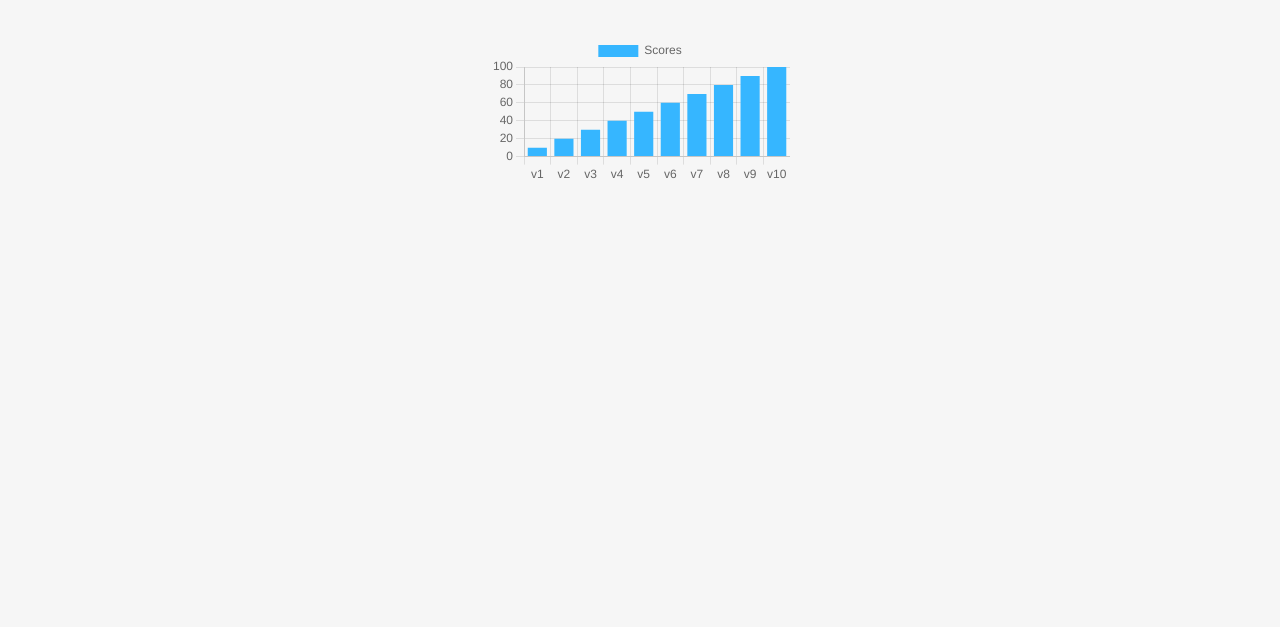
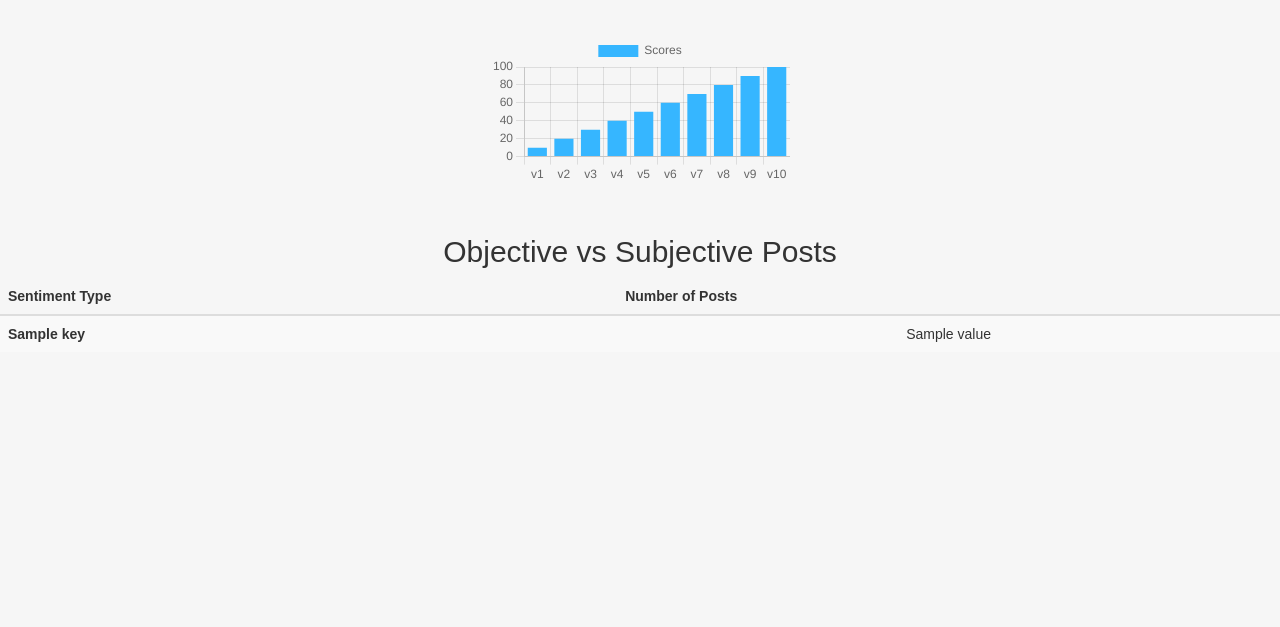
Before and after one commit to kish0620/410-Final-Project, a Flask app: template templates/index.html in a window 1280 px wide. Shown: the part 655-1282 px from the top of the page. Before the commit the page ends 834 px from the top, so only its background shows below. Run offline with Flask 3, Linux system fonts and the light colour scheme; the template is opened without the code that fills it: most values are stand-ins (such as "Sample title", 1, 10 or a date in 2020); a map, chart or similar area stays blank.

Commit message:
objsubj table

```diff
--- a/templates/index.html
+++ b/templates/index.html
@@ -59,6 +59,7 @@
             <li>{{ v10 }}</li>
         </ul>
     </div>
+    <div>
     <h2>Sentiment Analysis Scores</h2>
 
     <canvas id="barChart"></canvas>
@@ -92,6 +93,72 @@
             options: options
         });
     </script>
+    </div>
+
+    <div>
+        <h2> Objective vs Subjective Posts </h2>
+
+        <!-- creates a table with sentiment type and number of posts -->
+        <table class="table table-striped" >
+            <thead>
+              <tr>
+                <th scope="col">Sentiment Type</th>
+                <th scope="col">Number of Posts</th>
+              </tr>
+            </thead>
+            <tbody>
+        {% for key, value in objective_subjective_dict.items() %}
+          <tr>
+            <th scope="row">{{ key }}</th>
+            <td>{{ value }}</td>
+          </tr>
+          {% endfor %}
+        </tbody>
+        </table>
+
+        <!-- code attempting bar chart for obj vs subj -->
+        <canvas id="barChart1"></canvas>
+
+        <!-- this creates output of objective and subjective on bottom of screen
+        {% for e in objective_subjective_dict %}
+        {{e}} : {{objective_subjective_dict[e]}}
+    {% endfor %}
+        -->
+
+        <script type="text/javascript">
+            var sub = '{{objective_subjective_dict.subjective}}';
+            var obj = '{{objective_subjective_dict.objective}}';
+
+            var data2 = JSON.parse(objective_subjective_dict);
+            var data1 = {
+                labels: ['objective', 'subjective'],
+                datasets: [{
+                    label: 'Scores',
+                    backgroundColor: '#36b6ff',
+                    data: data2,
+                }]
+            };
+
+            // Chart configuration
+            var options = {
+                scales: {
+                    y: {
+                        beginAtZero: true
+                    }
+                }
+            };
+
+            // Get the canvas element
+            var ctx = document.getElementById('barChart1').getContext('2d');
+
+            // Create a vertical bar chart
+            var myBarChart = new Chart(ctx, {
+                type: 'bar',
+                data: data1,
+                options: options
+            });
+        </script>
+        </div>
 </body>
 
 </html>
```
